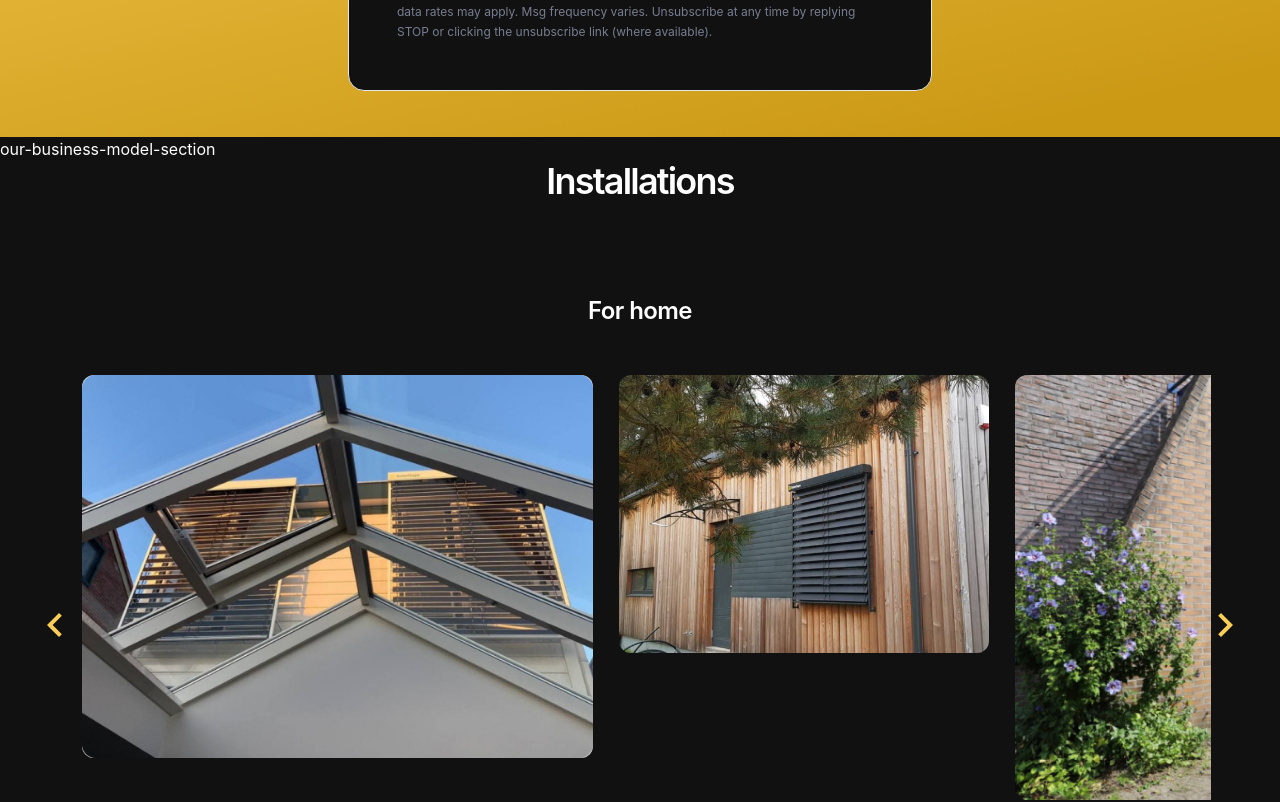
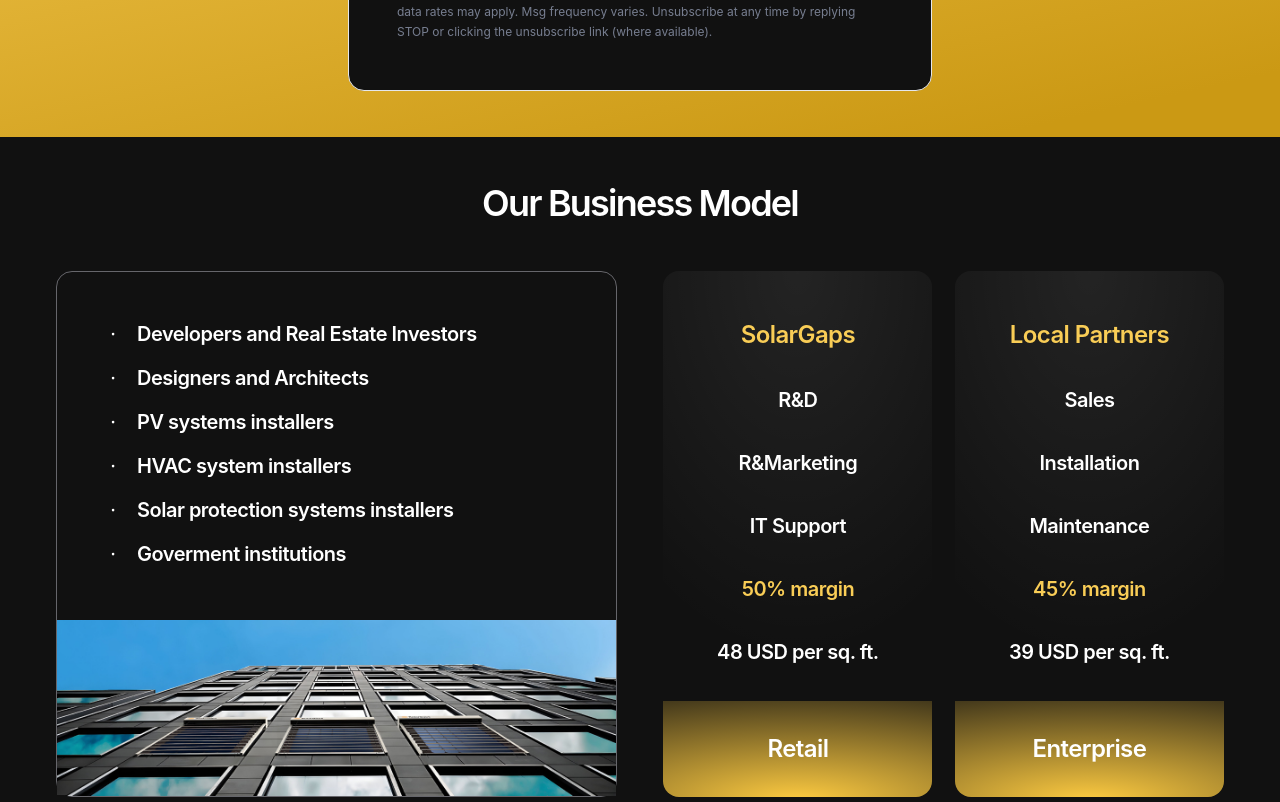
Before and after one commit to solargaps-invest/invest, a React (Vite) app: page / in a window 1280 px wide. Shown: the part 9440-10242 px from the top of the page. Built offline with nearby package versions, Linux system fonts and the light colour scheme.

Commit message:
added OurBusinessModelSection

```diff
--- a/src/assets/index.ts
+++ b/src/assets/index.ts
@@ -49,6 +49,7 @@
 import imgPanelHome from './img-panel-home.jpg';
 import iconCo2White from './icon-co2-white.svg';
 import imgMarketChart from './img-market-chart.svg';
+import imgHomeWindows from './img-home-windows.jpg';
 
 // TODO: change co2
 export {
@@ -102,5 +103,6 @@
 	imgDrought,
 	imgPanelHome,
 	iconCo2White,
-	imgMarketChart
+	imgMarketChart,
+	imgHomeWindows,
 };
--- a/src/constants/content-constants.ts
+++ b/src/constants/content-constants.ts
@@ -49,6 +49,7 @@
 	imgPanelHome,
 	iconCo2White,
 	imgMarketChart,
+	imgHomeWindows,
 } from '../assets';
 
 export const navLinks = [
@@ -482,6 +483,39 @@
 	],
 };
 
+export const ourBusinessModelSection = {
+	header: 'Our Business Model',
+	img: { src: `${imgHomeWindows}`, description: 'Home' },
+	bulletItems: [
+		{ title: 'Developers and Real Estate Investors' },
+		{ title: 'Designers and Architects' },
+		{ title: 'PV systems installers' },
+		{ title: 'HVAC system installers ' },
+		{ title: 'Solar protection systems installers' },
+		{ title: 'Goverment institutions' },
+	],
+	cards: [
+		{
+			title: 'SolarGaps',
+			paragraph1: 'R&D',
+			paragraph2: 'R&Marketing',
+			paragraph3: 'IT Support',
+			paragraph4: '50% margin',
+			paragraph5: '48 USD per sq. ft.',
+			subTitle: 'Retail',
+		},
+		{
+			title: 'Local Partners',
+			paragraph1: 'Sales',
+			paragraph2: 'Installation',
+			paragraph3: 'Maintenance',
+			paragraph4: '45% margin',
+			paragraph5: '39 USD per sq. ft.',
+			subTitle: 'Enterprise',
+		},
+	],
+};
+
 // // TODO: reneme src to img or icon
 
 // export type ProductCard = typeof productsSection.products.blinds;
@@ -524,7 +558,7 @@
 
 export const installationsSection = {
 	header: 'Installations',
-}
+};
 
 export const forHomeSection = {
 	id: 'for-home',
--- a/src/constants/style-constants.ts
+++ b/src/constants/style-constants.ts
@@ -9,7 +9,7 @@
 	sectionImgBg: 'bg-no-repeat bg-cover bg-center',
 	sectionImgLayout: 'mx-auto max-w-[87rem] my-6 mx-6 xl:mx-14 xl:my-14',
 
-	sectionFlex: 'flex flex-wrap lg:flex-nowrap',
+	sectionFlex: 'flex gap-5 flex-wrap lg:flex-nowrap',
 	section40: ' w-full  xl:flex-40',
 	section44: ' w-full  xl:flex-44',
 	section37: 'w-full xl:flex-37',
--- a/src/sections/how-it-works-section.tsx
+++ b/src/sections/how-it-works-section.tsx
@@ -8,7 +8,7 @@
 	return (
 		<section className={styles.sectionLayout}>
 			<SectionHeader header={header} headerStyles={`${styles.headerPaddingSm}`} />
-			<div className={` ${styles.sectionFlex} gap-[13%]`}>
+			<div className={` ${styles.sectionFlex} xl:gap-[13%]`}>
 				<div className={`${styles.section37}`}>
 					<p className="text-sm font-semibold tracking-wide xl:text-base">{paragraph}</p>
 				</div>
--- a/src/sections/market-structure-section.tsx
+++ b/src/sections/market-structure-section.tsx
@@ -9,11 +9,11 @@
 	return (
 		<section className={styles.sectionLayout}>
 			<SectionHeader header={header} headerStyles={`${styles.headerPaddingSm}`} />
-			<div className={` ${styles.sectionFlex} items-center gap-[13%]`}>
+			<div className={` ${styles.sectionFlex} bg-custom-radial items-center xl:gap-[13%]`}>
 				<div className={`${styles.section37}`}>
 					<img src={img.src} alt="" className="max-h-[465px] w-full object-contain" />
 				</div>
-				<ul className={`${styles.section48} bg-custom-radial flex flex-col gap-12 rounded-2xl px-16 py-14`}>
+				<ul className={`${styles.section48} flex flex-col gap-12 rounded-2xl px-16 py-14`}>
 					{bulletItems.map(bulletItem => (
 						<BulletItem key={bulletItem.title} textStyles={styles.h5} {...bulletItem} />
 					))}
--- a/src/sections/our-business-model-section.tsx
+++ b/src/sections/our-business-model-section.tsx
@@ -1,3 +1,65 @@
+import { SectionHeader } from '../components/section-header/section-header.component';
+import { ourBusinessModelSection } from '../constants/content-constants';
+import { styles } from '../constants/style-constants';
+import { LuDot } from 'react-icons/lu';
+
 export const OurBusinessModelSection = () => {
-	return <div>our-business-model-section</div>;
+	const { header, img, bulletItems, cards } = ourBusinessModelSection;
+	return (
+		<section className={styles.sectionLayout}>
+			<SectionHeader header={header} headerStyles={`${styles.headerPaddingSm}`} />
+			<div className={` ${styles.sectionFlex} xl:gap-[4%]`}>
+				<div className={`${styles.section48} border-brand-grey relative rounded-2xl border pb-[14.25rem] pl-12 pt-12`}>
+					<ul className="flex flex-col gap-4">
+						{bulletItems.map(bulletItem => (
+							<BulletItem key={bulletItem.title} textStyles={styles.h6} {...bulletItem} />
+						))}
+					</ul>
+					<img src={img.src} alt="" className="absolute bottom-0 right-0 max-h-[196px] w-full object-cover" />
+				</div>
+				<div className={`${styles.section48} flex gap-[4%]`}>
+					{cards.map(card => (
+						<BusinessModelCard key={card.title} {...card} />
+					))}
+				</div>
+			</div>
+		</section>
+	);
 };
+
+type BulletItemProps = {
+	title: string;
+	textStyles: string;
+};
+const BulletItem = ({ title, textStyles }: BulletItemProps) => {
+	return (
+		<li className="flex items-center gap-4">
+			<LuDot size={16} />
+			<span className={textStyles}>{title}</span>
+		</li>
+	);
+};
+
+type CategoryCardProps = {
+	title: string;
+	paragraph1: string;
+	paragraph2: string;
+	paragraph3: string;
+	paragraph4: string;
+	paragraph5: string;
+	subTitle: string;
+};
+
+const BusinessModelCard = ({ title, paragraph1, paragraph2, paragraph3, paragraph4, paragraph5, subTitle }: CategoryCardProps) => {
+	return (
+		<div className="bg-custom-radial flex-48 flex flex-col items-center justify-between gap-4 rounded-2xl pt-12">
+			<h4 className={`${styles.h4} text-brand-yellow`}>{title}</h4>
+			<h6 className={styles.h6}>{paragraph1}</h6>
+			<h6 className={styles.h6}>{paragraph2}</h6>
+			<h6 className={styles.h6}>{paragraph3}</h6>
+			<h6 className={`${styles.h6} text-brand-yellow`}>{paragraph4}</h6>
+			<h6 className={styles.h6}>{paragraph5}</h6>
+			<h4 className={`${styles.h4} bg-dark-yellow w-full rounded-b-2xl py-8 text-center`}>{subTitle}</h4>
+		</div>
+	);
+};
--- a/src/sections/problem-solution-section.tsx
+++ b/src/sections/problem-solution-section.tsx
@@ -24,7 +24,7 @@
 const GeneralSection = ({ section, sectionStyle, flexStyle }: GeneralSectionType) => {
 	return (
 		<div className={sectionStyle}>
-			<div className={` ${styles.sectionLayout} ${styles.sectionFlex} items-center gap-[13%] ${flexStyle} `}>
+			<div className={` ${styles.sectionLayout} ${styles.sectionFlex} items-center xl:gap-[13%] ${flexStyle} `}>
 				<ul className={` ${styles.section37} flex flex-col gap-8 xl:gap-16`}>
 					{section.bulletItems.map(bulletItem => (
 						<ListItem key={bulletItem.title} {...bulletItem} />
--- a/src/sections/traction-section.tsx
+++ b/src/sections/traction-section.tsx
@@ -3,7 +3,6 @@
 import { styles } from '../constants/style-constants';
 import { SubHeader } from '../components/sub-header/sub-header.component';
 import { BulletItem } from '../components/bullet-item/bullet-item.component';
-
 
 export const TractionSection = () => {
 	const { header, cards, subHeader } = tractionSection;
@@ -13,7 +12,7 @@
 			<SectionHeader header={header} headerStyles={`${styles.headerPadding}`} />
 			<SubHeader subHeader={subHeader} subHeaderStyles={`${styles.subHeaderPadding}`} />
 
-			<div className={`${styles.sectionFlex} items-center gap-[13%]`}>
+			<div className={`${styles.sectionFlex} items-center xl:gap-[13%]`}>
 				<div className={`${styles.section48} flex flex-col gap-6`}>
 					<img src={img.src} alt="" className="max-h-[416px] w-full" />
 					<span className="sr-only">{img.description}</span>
--- a/tailwind.config.js
+++ b/tailwind.config.js
@@ -50,6 +50,7 @@
 				'market-golden': "url('./assets/bg-market-golden.svg')",
 				'dark-grey-gradient':
 					'radial-gradient(232.45% 188.37% at 50% 0%, rgba(255, 255, 255, 0.16) 0%, rgba(255, 255, 255, 0) 100%)',
+				'dark-yellow': 'radial-gradient(175% 141.81% at 50% 104.31%, #FFCC41 0%, rgba(249, 205, 86, 0) 100%) ',
 			},
 			dropShadow: {
 				hero: ' 0px 12px 24px 0px rgba(249, 205, 86, 0.25)',
```
Also changed, not shown: src/assets/img-home-windows.jpg (added).
